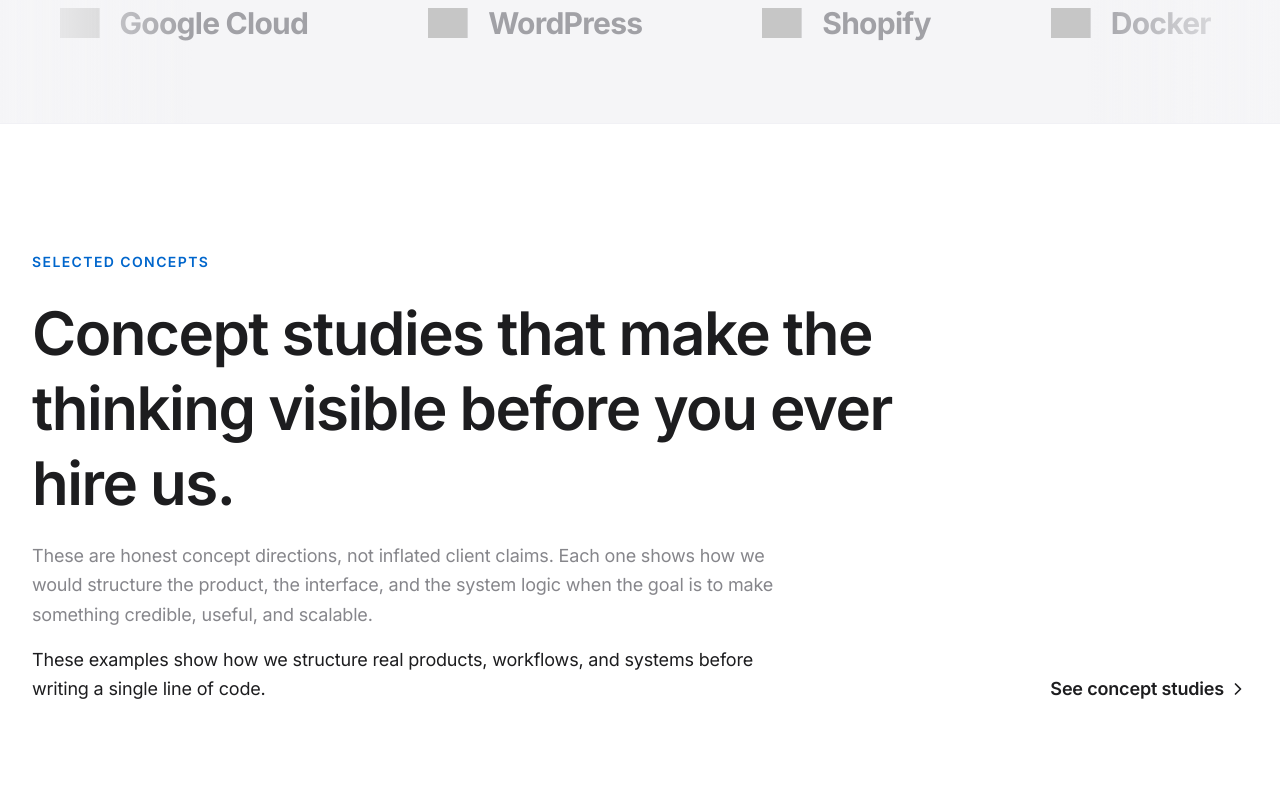
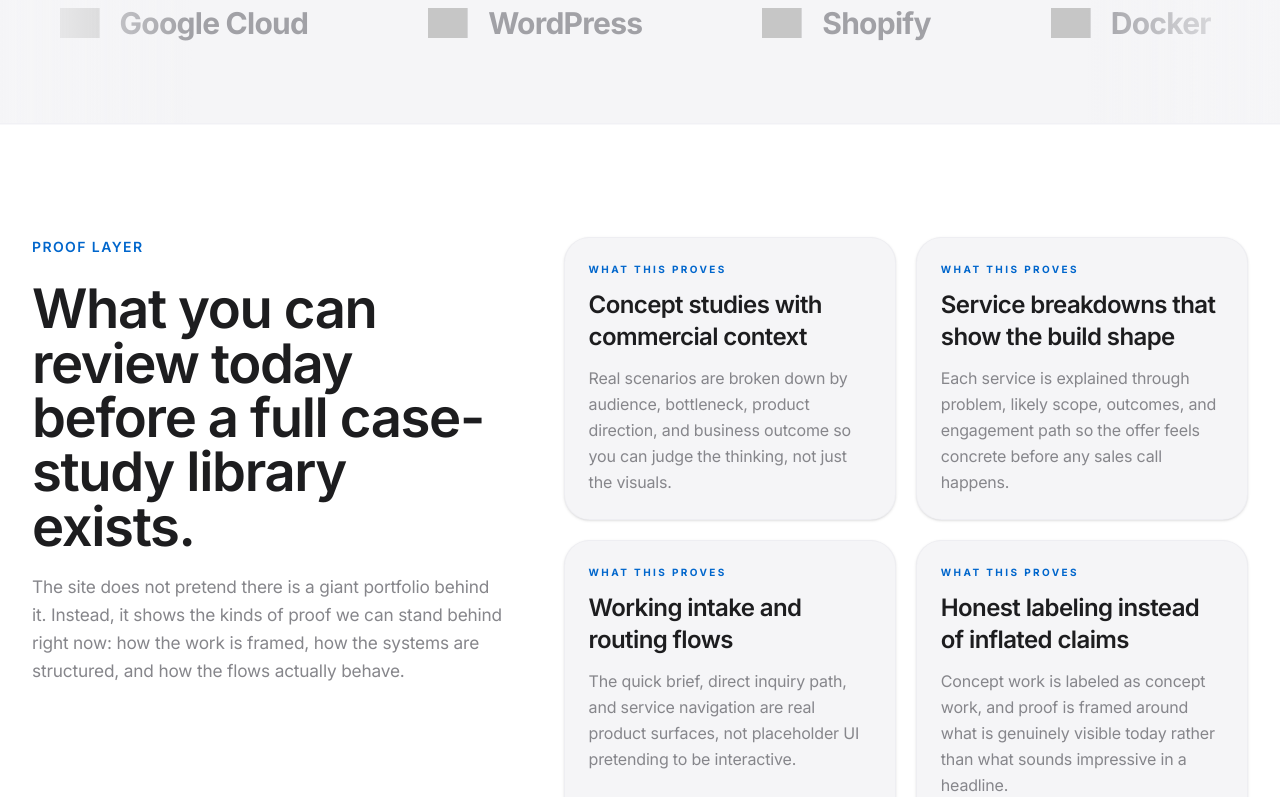
Before and after one commit to bakaltech/bakal-digital, a React (Vite) app: page / in a window 1280 px wide. Shown: the part 4140-4937 px from the top of the page. Built offline with nearby package versions, Linux system fonts and the light colour scheme; grey boxes are pictures that could not be loaded.

Commit message:
Add honest homepage proof layer

```diff
--- a/src/pages/Home.tsx
+++ b/src/pages/Home.tsx
@@ -214,6 +214,49 @@ export default function Home() {
 
       <TechMarquee />
 
+      <section className="py-14 sm:py-20 md:py-28 bg-paper border-y border-brand-100/30">
+        <div className="max-w-7xl mx-auto px-6 lg:px-8">
+          <div className="grid gap-8 lg:grid-cols-[minmax(0,0.82fr)_minmax(0,1.18fr)] lg:gap-14 items-start">
+            <div className="max-w-xl">
+              <p className="text-xs sm:text-sm font-semibold uppercase tracking-[0.24em] sm:tracking-widest text-accent mb-4 sm:mb-6">Proof Layer</p>
+              <h2 className="text-[2rem] sm:text-4xl md:text-[3.4rem] font-semibold text-ink tracking-tight leading-[1]">
+                What you can review today before a full case-study library exists.
+              </h2>
+              <p className="mt-5 text-base sm:text-lg md:text-[1.08rem] text-brand-400 leading-relaxed">
+                The site does not pretend there is a giant portfolio behind it. Instead, it shows the kinds of proof we can stand behind right now: how the work is framed, how the systems are structured, and how the flows actually behave.
+              </p>
+            </div>
+
+            <div className="grid gap-4 sm:gap-5 md:grid-cols-2">
+              {[
+                {
+                  title: 'Concept studies with commercial context',
+                  text: 'Real scenarios are broken down by audience, bottleneck, product direction, and business outcome so you can judge the thinking, not just the visuals.',
+                },
+                {
+                  title: 'Service breakdowns that show the build shape',
+                  text: 'Each service is explained through problem, likely scope, outcomes, and engagement path so the offer feels concrete before any sales call happens.',
+                },
+                {
+                  title: 'Working intake and routing flows',
+                  text: 'The quick brief, direct inquiry path, and service navigation are real product surfaces, not placeholder UI pretending to be interactive.',
+                },
+                {
+                  title: 'Honest labeling instead of inflated claims',
+                  text: 'Concept work is labeled as concept work, and proof is framed around what is genuinely visible today rather than what sounds impressive in a headline.',
+                },
+              ].map((item) => (
+                <div key={item.title} className="rounded-[1.6rem] border border-brand-100/50 bg-soft p-5 sm:p-6 shadow-sm">
+                  <p className="text-[10px] font-bold uppercase tracking-[0.24em] text-accent mb-3">What this proves</p>
+                  <h3 className="text-xl sm:text-2xl font-semibold text-ink tracking-tight mb-3">{item.title}</h3>
+                  <p className="text-sm sm:text-base text-brand-400 leading-relaxed">{item.text}</p>
+                </div>
+              ))}
+            </div>
+          </div>
+        </div>
+      </section>
+
       <section className="py-14 sm:py-20 md:py-32">
         <div className="max-w-7xl mx-auto px-6 lg:px-8">
           <div className="flex flex-col md:flex-row justify-between items-start md:items-end mb-10 sm:mb-16 md:mb-24 gap-5 sm:gap-8">
```
